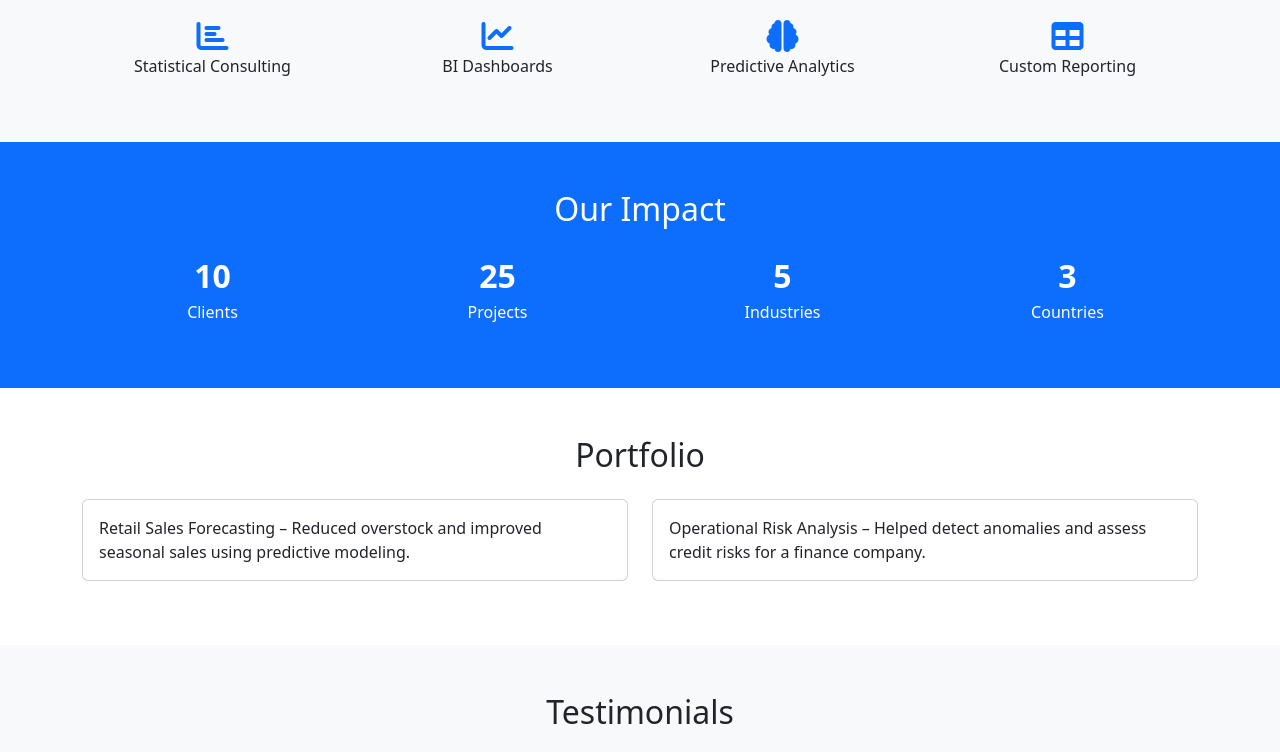
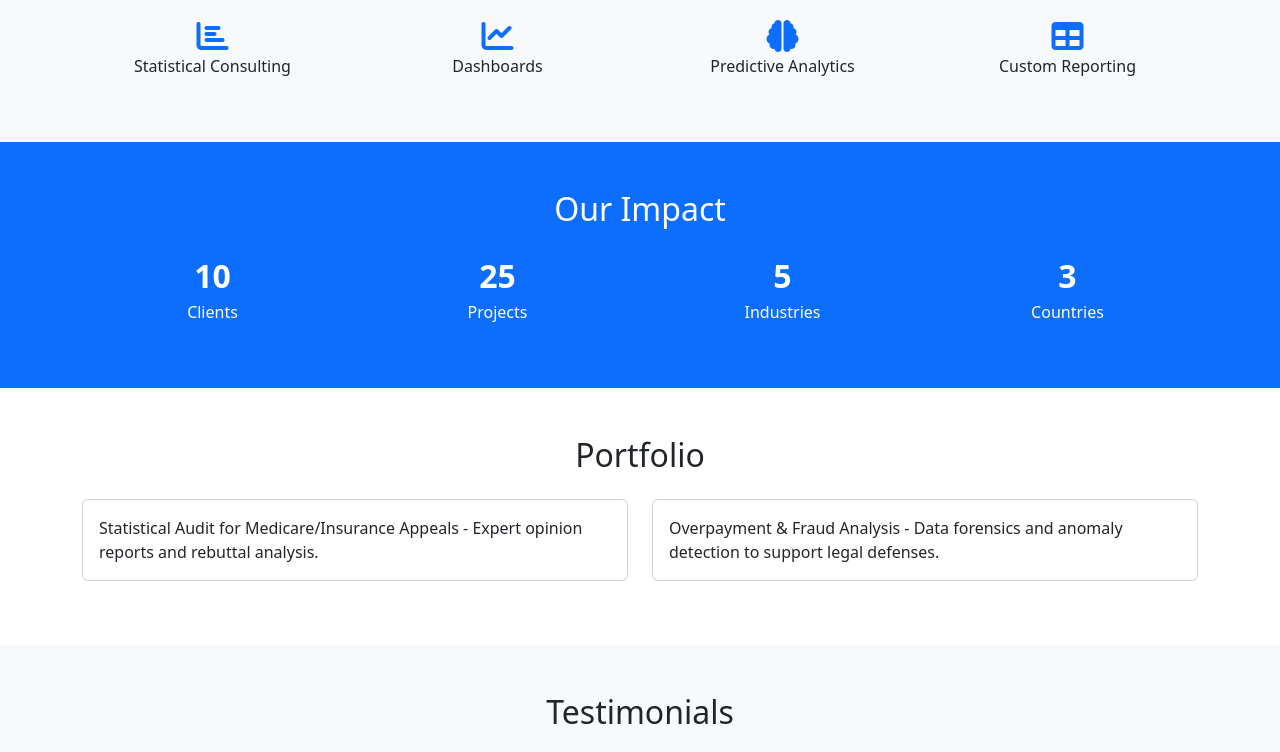
Before and after one commit to malithratwatta/mybusiness-site, a plain HTML site: page index.html in a window 1280 px wide. Shown: the part 666-1418 px from the top of the page. Drawn offline with nearby package versions, Linux system fonts and the light colour scheme.

Commit message:
Update index.html

```diff
--- a/index.html
+++ b/index.html
@@ -51,7 +51,7 @@
     <h2>Our Services</h2>
     <div class="row mt-4">
       <div class="col-md-3"><i class="fas fa-chart-bar service-icon"></i><p>Statistical Consulting</p></div>
-      <div class="col-md-3"><i class="fas fa-chart-line service-icon"></i><p>BI Dashboards</p></div>
+      <div class="col-md-3"><i class="fas fa-chart-line service-icon"></i><p>Dashboards</p></div>
       <div class="col-md-3"><i class="fas fa-brain service-icon"></i><p>Predictive Analytics</p></div>
       <div class="col-md-3"><i class="fas fa-table service-icon"></i><p>Custom Reporting</p></div>
     </div>
@@ -75,10 +75,10 @@
     <h2 class="text-center">Portfolio</h2>
     <div class="row mt-4">
       <div class="col-md-6">
-        <div class="card mb-3"><div class="card-body">Retail Sales Forecasting – Reduced overstock and improved seasonal sales using predictive modeling.</div></div>
+        <div class="card mb-3"><div class="card-body">Statistical Audit for Medicare/Insurance Appeals - Expert opinion reports and rebuttal analysis.</div></div>
       </div>
       <div class="col-md-6">
-        <div class="card mb-3"><div class="card-body">Operational Risk Analysis – Helped detect anomalies and assess credit risks for a finance company.</div></div>
+        <div class="card mb-3"><div class="card-body">Overpayment & Fraud Analysis - Data forensics and anomaly detection to support legal defenses.</div></div>
       </div>
     </div>
   </div>
```
